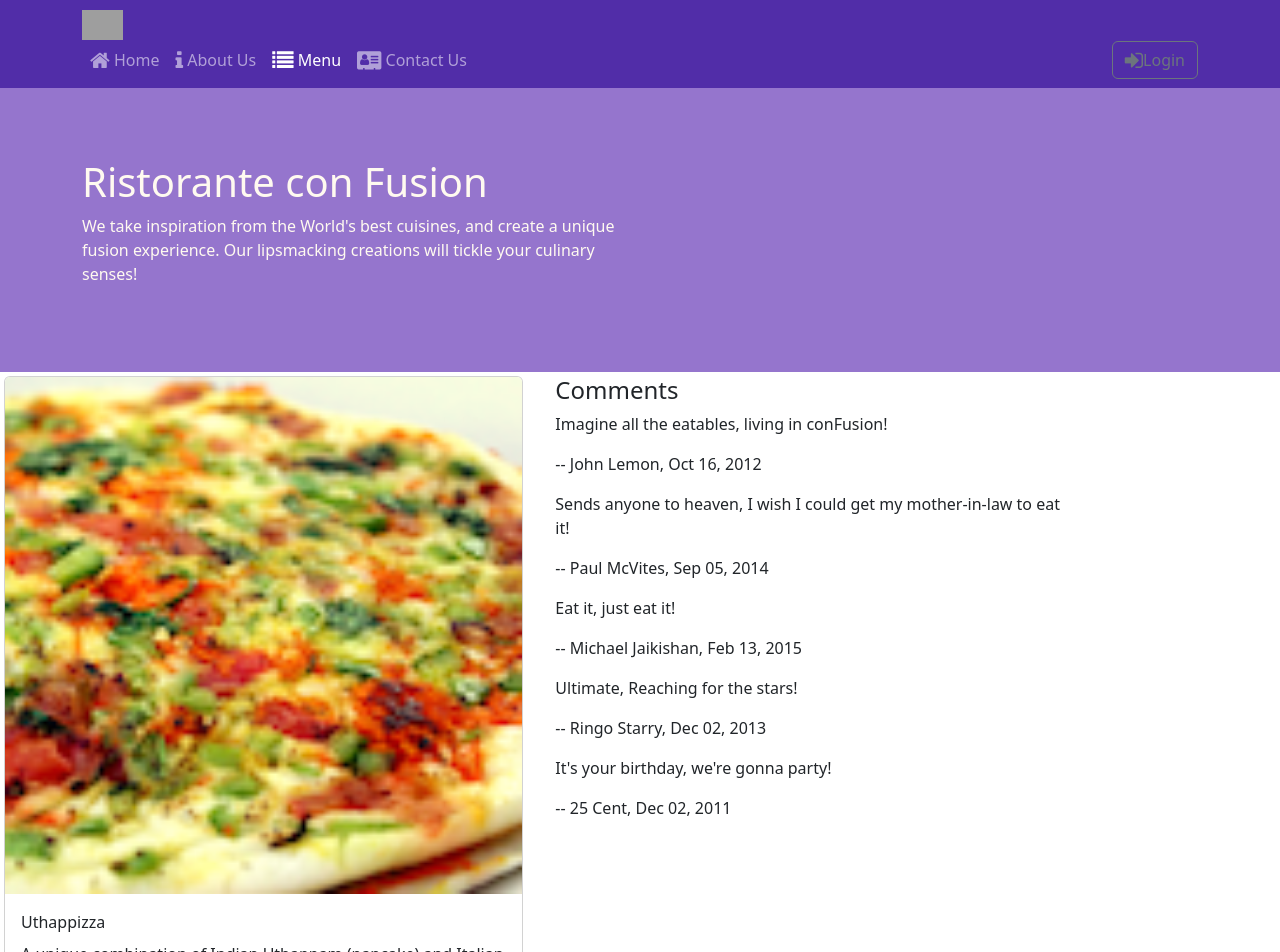
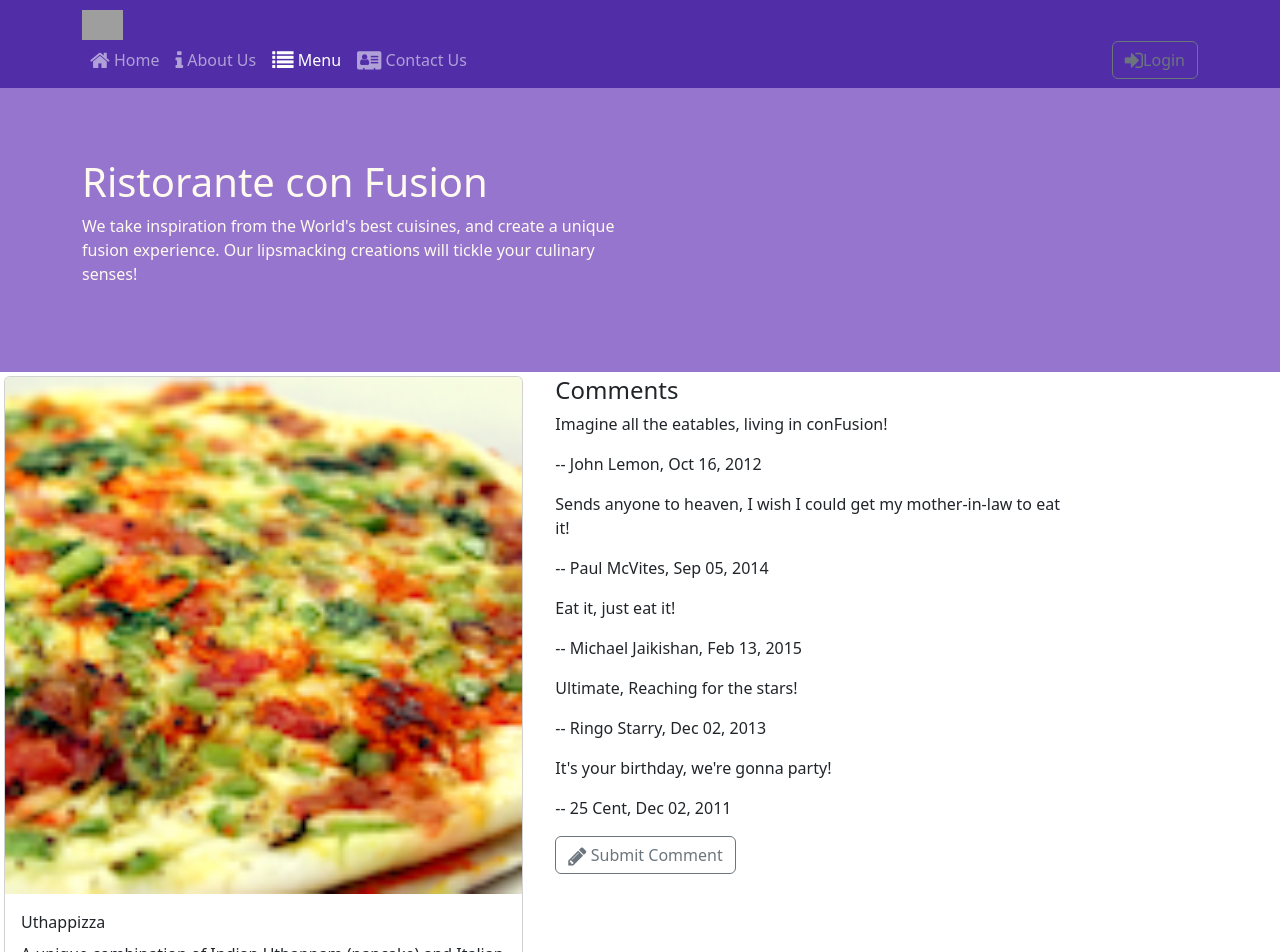
Before and after one commit to Lwalters7/ReactConfusion, a React (Create React App) app: page /menu/0 in a window 1280 px wide. Shown: the top 952 px of the page. Built offline with nearby package versions, Linux system fonts and the light colour scheme; grey boxes are pictures that could not be loaded.

Commit message:
Redux Actions added used ChatGPT to create CommentFormComponent

```diff
--- /dev/null
+++ b/src/components/CommentFormComponent.js
@@ -0,0 +1,72 @@
+import React, { Component } from 'react';
+import {
+  Button, Modal, ModalHeader, ModalBody,
+  Form, FormGroup, Input, Label
+} from 'reactstrap';
+
+class CommentForm extends Component {
+  constructor(props) {
+    super(props);
+
+    this.state = {
+      isModalOpen: false
+    };
+
+    this.toggleModal = this.toggleModal.bind(this);
+    this.handleSubmit = this.handleSubmit.bind(this);
+  }
+
+  toggleModal() {
+    this.setState({ isModalOpen: !this.state.isModalOpen });
+  }
+
+  handleSubmit(event) {
+    event.preventDefault();
+    this.toggleModal();
+    this.props.addComment(
+      this.props.dishId,
+      this.rating.value,
+      this.author.value,
+      this.comment.value
+    );
+  }
+
+  render() {
+    return (
+      <div>
+        <Button outline onClick={this.toggleModal}>
+          <span className="fa fa-pencil fa-lg"></span> Submit Comment
+        </Button>
+
+        <Modal isOpen={this.state.isModalOpen} toggle={this.toggleModal}>
+          <ModalHeader toggle={this.toggleModal}>Submit Comment</ModalHeader>
+          <ModalBody>
+            <Form onSubmit={this.handleSubmit}>
+              <FormGroup>
+                <Label htmlFor="rating">Rating</Label>
+                <Input type="select" id="rating" innerRef={(input) => this.rating = input}>
+                  <option>1</option>
+                  <option>2</option>
+                  <option>3</option>
+                  <option>4</option>
+                  <option>5</option>
+                </Input>
+              </FormGroup>
+              <FormGroup>
+                <Label htmlFor="author">Your Name</Label>
+                <Input type="text" id="author" innerRef={(input) => this.author = input} />
+              </FormGroup>
+              <FormGroup>
+                <Label htmlFor="comment">Comment</Label>
+                <Input type="textarea" id="comment" rows="6" innerRef={(input) => this.comment = input} />
+              </FormGroup>
+              <Button type="submit" value="submit" color="primary">Submit</Button>
+            </Form>
+          </ModalBody>
+        </Modal>
+      </div>
+    );
+  }
+}
+
+export default CommentForm;
--- a/src/components/DishdetailComponent.js
+++ b/src/components/DishdetailComponent.js
@@ -1,4 +1,5 @@
 import React, { Component } from 'react';
+import CommentForm from './CommentFormComponent';
 import {
   Card,
   CardImg,
@@ -23,7 +24,7 @@ class DishDetail extends Component {
     );
   }
 
-  renderComments(comments) {
+renderComments(comments, addComment, dishId) {
   if (!comments || comments.length === 0) {
     return <div></div>;
   }
@@ -48,13 +49,14 @@ class DishDetail extends Component {
       <ul className="list-unstyled">
         {commentList}
       </ul>
+      <CommentForm dishId={dishId} addComment={addComment} />
     </div>
   );
 }
 
 
 render() {
-    const { dish, comments } = this.props;
+  const { dish, comments, addComment } = this.props;
 
   if (!dish) return <div></div>;
 
@@ -64,7 +66,7 @@ class DishDetail extends Component {
         {this.renderDish(dish)}
       </div>
       <div className="col-12 col-md-5 m-1">
-          {this.renderComments(comments)}
+        {this.renderComments(comments, addComment, dish.id)}
       </div>
     </div>
   );
--- a/src/components/MainComponents.js
+++ b/src/components/MainComponents.js
@@ -1,6 +1,8 @@
 import React, { Component } from 'react';
-import { Routes, Route, Navigate, useParams, withRouter } from 'react-router-dom';
+import { Routes, Route, Navigate, useParams } from 'react-router-dom';
 import { connect } from 'react-redux';
+
+import { addComment } from '../redux/ActionCreators';
 
 import Home from './HomeComponent';
 import Menu from './MenuComponent';
@@ -9,12 +11,18 @@ import Contact from './ContactComponent';
 import Header from './HeaderComponent';
 import Footer from './FooterComponent';
 
-const DishWithIdWrapper = ({ dishes, comments }) => {
+const DishWithIdWrapper = ({ dishes, comments, addComment }) => {
   const { dishId } = useParams();
   const dish = dishes.find(d => d.id === parseInt(dishId, 10));
   const filteredComments = comments.filter(c => c.dishId === parseInt(dishId, 10));
 
-  return <DishDetail dish={dish} comments={filteredComments} />;
+  return (
+    <DishDetail
+      dish={dish}
+      comments={filteredComments}
+      addComment={addComment}
+    />
+  );
 };
 
 const mapStateToProps = state => {
@@ -25,6 +33,11 @@ const mapStateToProps = state => {
     leaders: state.leaders
   };
 };
+
+const mapDispatchToProps = dispatch => ({
+  addComment: (dishId, rating, author, comment) =>
+    dispatch(addComment(dishId, rating, author, comment))
+});
 
 class Main extends Component {
   render() {
@@ -47,7 +60,13 @@ class Main extends Component {
             <Route path="/menu" element={<Menu dishes={this.props.dishes} />} />
             <Route
               path="/menu/:dishId"
-            element={<DishWithIdWrapper dishes={this.props.dishes} comments={this.props.comments} />}
+              element={
+                <DishWithIdWrapper
+                  dishes={this.props.dishes}
+                  comments={this.props.comments}
+                  addComment={this.props.addComment}
+                />
+              }
             />
             <Route path="/contactus" element={<Contact />} />
             <Route path="*" element={<Navigate to="/home" />} />
@@ -59,4 +78,4 @@ class Main extends Component {
   }
 }
 
-export default connect(mapStateToProps)(Main);
+export default connect(mapStateToProps, mapDispatchToProps)(Main);
--- /dev/null
+++ b/src/redux/ActionCreators.js
@@ -0,0 +1,10 @@
+import * as ActionTypes from './ActionTypes';
+    export const addComment = (dishId, rating, author, comment) => ({
+        type: ActionTypes.ADD_COMMENT,
+            payload: {
+                dishId: dishId,
+                rating: rating,
+                author: author,
+                comment: comment
+            }
+});
--- /dev/null
+++ b/src/redux/ActionTypes.js
@@ -0,0 +1 @@
+export const ADD_COMMENT = 'ADD_COMMENT';
--- /dev/null
+++ b/src/redux/comments.js
@@ -0,0 +1,15 @@
+import { COMMENTS } from '../shared/comments';
+import * as ActionTypes from './ActionTypes';
+
+export const Comments = (state = COMMENTS, action) => {
+  switch (action.type) {
+    case ActionTypes.ADD_COMMENT:
+      var comment = action.payload;
+      comment.id = state.length;
+      comment.date = new Date().toISOString();
+      console.log("Comment: ", comment);
+      return state.concat(comment);
+    default:
+      return state;
+  }
+};
--- a/src/redux/configureStore.js
+++ b/src/redux/configureStore.js
@@ -1,10 +1,17 @@
-import { createStore } from 'redux';
-import { Reducer, initialState } from './reducer';
+import { createStore, combineReducers } from 'redux';
+import { Dishes } from './dishes';
+import { Comments } from './comments';
+import { Promotions } from './promotions';
+import { Leaders } from './leaders';
 
 export const ConfigureStore = () => {
   const store = createStore(
-    Reducer,      // reducer function
-    initialState  // initial state object
+    combineReducers({
+      dishes: Dishes,
+      comments: Comments,
+      promotions: Promotions,
+      leaders: Leaders
+    })
   );
 
   return store;
--- /dev/null
+++ b/src/redux/dishes.js
@@ -0,0 +1,7 @@
+import { DISHES } from '../shared/dishes';
+export const Dishes = (state = DISHES, action) => {
+ switch (action.type) {
+ default:
+ return state;
+ }
+};
--- /dev/null
+++ b/src/redux/leaders.js
@@ -0,0 +1,7 @@
+import { LEADERS } from '../shared/leaders';
+    export const Leaders = (state = LEADERS, action) => {
+        switch (action.type) {
+            default:
+                return state;
+    }
+};
--- /dev/null
+++ b/src/redux/promotions.js
@@ -0,0 +1,7 @@
+import { PROMOTIONS } from '../shared/promotions';
+    export const Promotions = (state = PROMOTIONS, action) => {
+        switch (action.type) {
+            default:
+                return state;
+    }
+};
--- a/src/redux/reducer.js
+++ /dev/null
@@ -1,15 +0,0 @@
-import { DISHES } from '../shared/dishes';
-import { COMMENTS } from '../shared/comments';
-import { PROMOTIONS } from '../shared/promotions';
-import { LEADERS } from '../shared/leaders';
-
-export const initialState = {
-  dishes: DISHES,
-  comments: COMMENTS,
-  promotions: PROMOTIONS,
-  leaders: LEADERS
-};
-
-export const Reducer = (state = initialState, action) => {
-  return state;
-};
```
Lines whose indentation alone changed are shown as unchanged.
